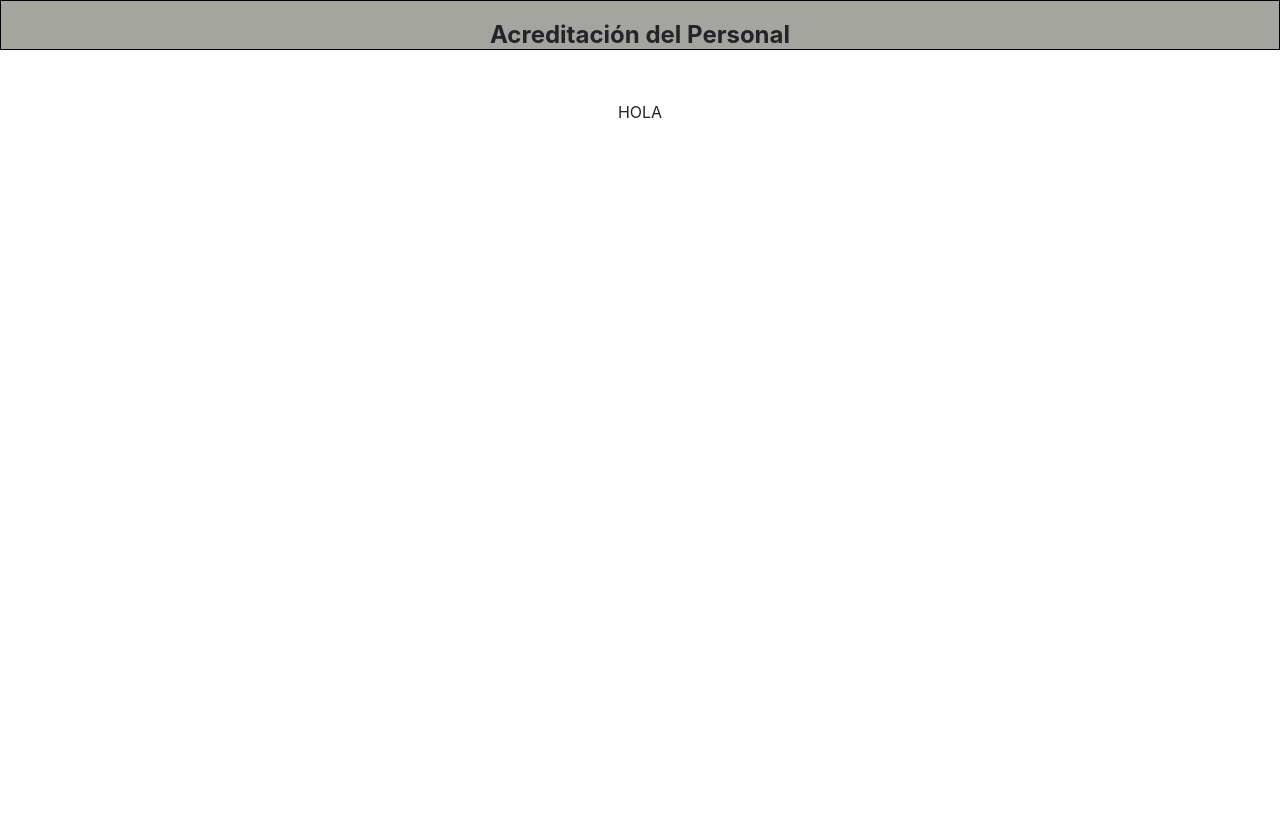
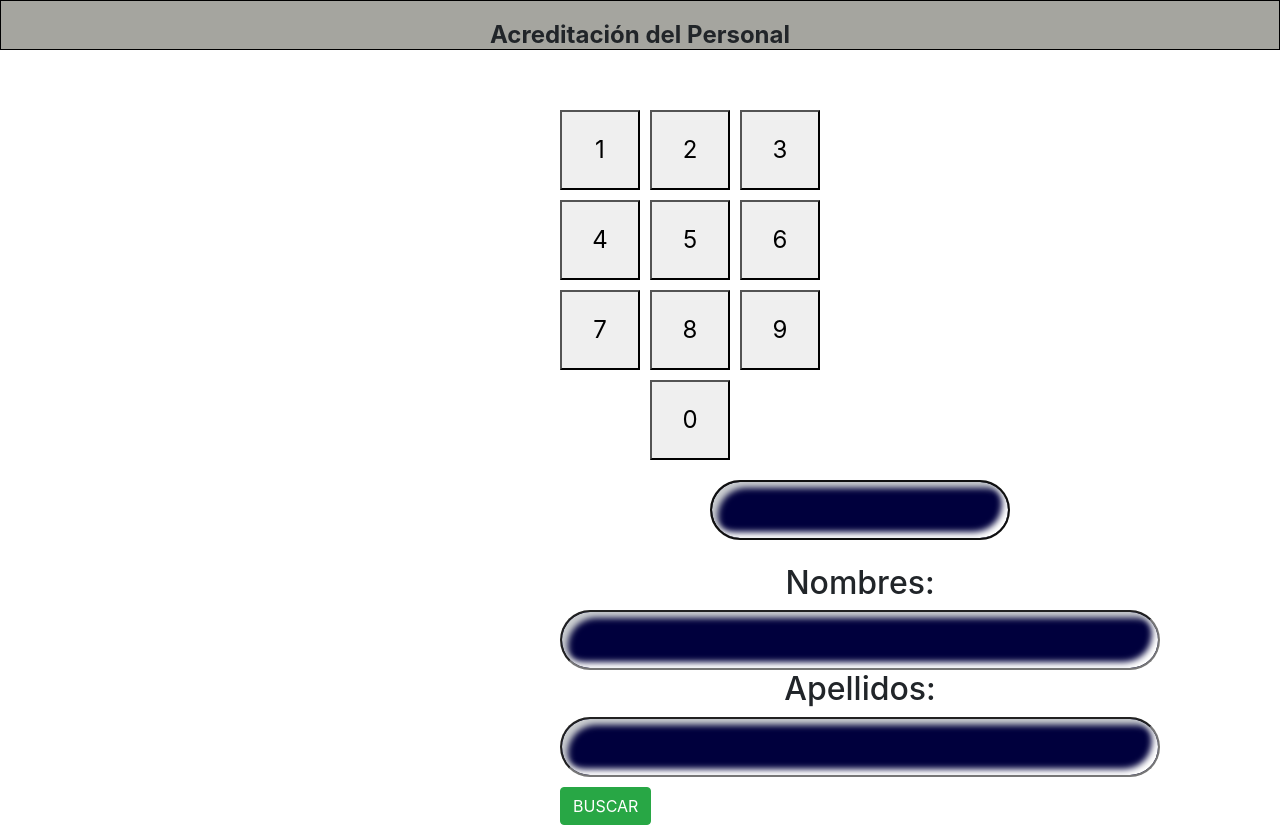
Before and after one commit to lcastillo1486/bk_acreditaciones, a Django app: template eventos/templates/acredpersonalmovil.html in a window 1280 px wide. Before the commit the page ends 118 px from the top, so only its background shows below. Run offline with Django 4.2, Linux system fonts and the light colour scheme; the template is opened without the code that fills it, so the values that code supplies are empty; some libraries are stand-ins or nearby versions.

Commit message:
prueba115

```diff
--- a/eventos/templates/acredpersonalmovil.html
+++ b/eventos/templates/acredpersonalmovil.html
@@ -185,7 +185,40 @@
             <div class="row">
                 <div class="col text-center">
 
-                        HOLA
+                    <div id="num-pad" class="teclado">
+
+                        <button onclick="addNumber(1)">1</button>
+                        <button onclick="addNumber(2)">2</button>
+                        <button onclick="addNumber(3)">3</button>
+                        <button onclick="addNumber(4)">4</button>
+                        <button onclick="addNumber(5)">5</button>
+                        <button onclick="addNumber(6)">6</button>
+
+                        <button onclick="addNumber(7)">7</button>
+                        <button onclick="addNumber(8)">8</button>
+                        <button onclick="addNumber(9)">9</button>
+                        <button class="empty"></button>
+                        <button onclick="addNumber(0)">0</button>
+                        <button class="empty"></button>
+                      </div>
+
+
+                      <div class="teclado">
+                        <form action='/buscarPersonal/' method="POST">
+                          {% csrf_token %}
+                          <input type="text" id="number-input" name="documento">
+                          <br><br>
+                          <h2>Nombres:</h2>
+                          <input type="text" id="nombre-input" class="input-nombre" name="nombre">
+                          <h2>Apellidos:</h2>
+                          <input type="text" id="apellido-input" class="input-nombre" name="apellido">
+                      </div>
+                      <div class="teclado">
+                        <button type="submit" id="boton-buscar" style="margin-bottom: 10px;" class="btn btn-success">BUSCAR</button>
+                        <!-- <a href='##' class="btn btn-success" id="boton-buscar">ACEPTAR</a> -->
+                      </div>
+                    </div>
+                    </form>
 
                 </div>
             </div>
```
